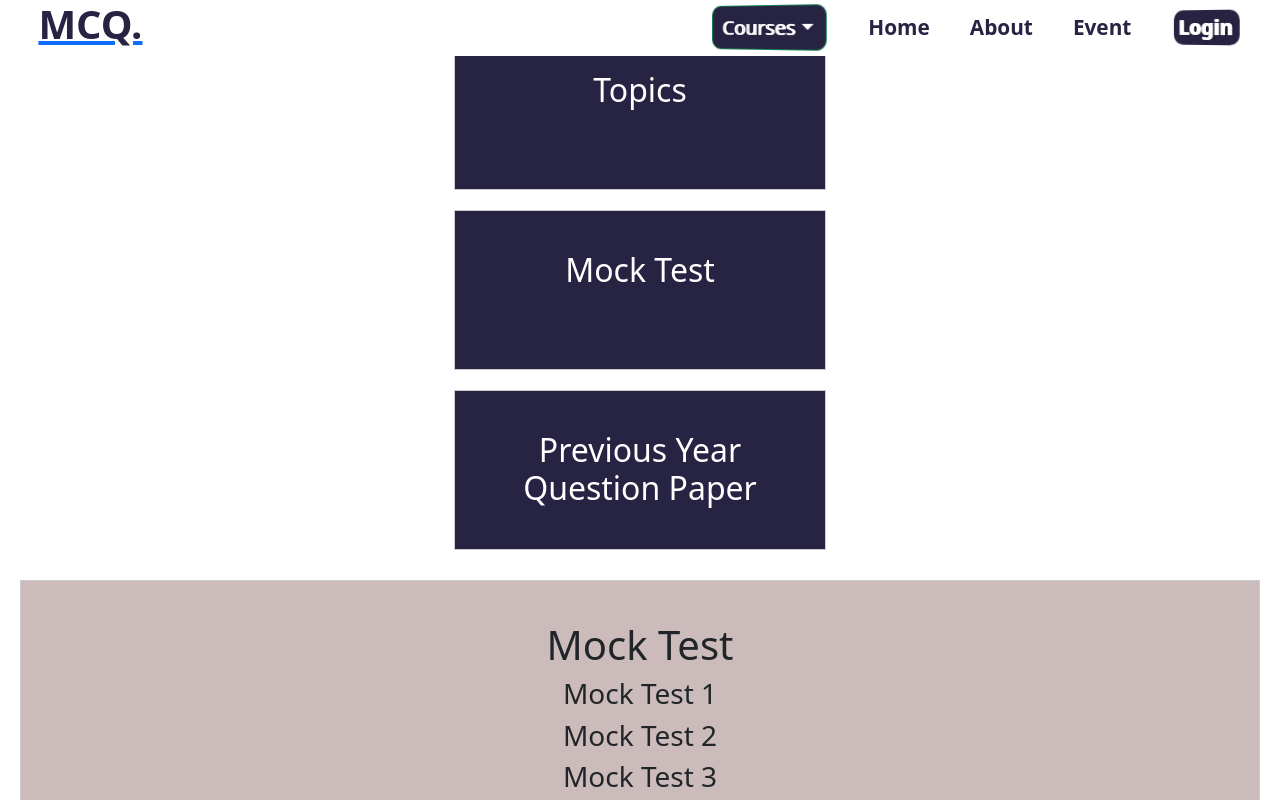
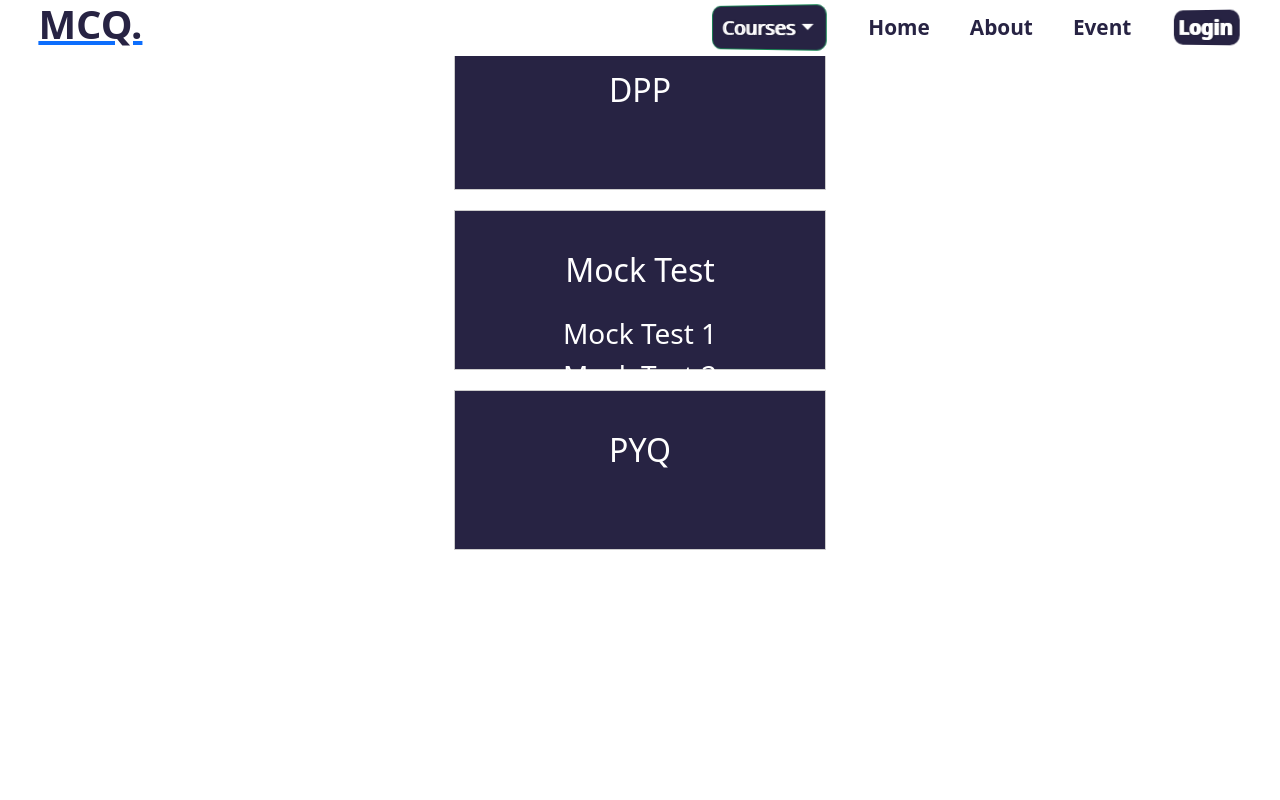
Before and after one commit to dhiraj-001/edu_web, a React (Vite) app: page /ADRE in a window 1280 px wide. Both pictures are taken after a click on the element "Mock Test". Shown: the top 800 px of the page. Built offline with nearby package versions, Linux system fonts and the light colour scheme.

Commit message:
Update ADRE.jsx

```diff
--- a/src/Component/ADRE.jsx
+++ b/src/Component/ADRE.jsx
@@ -1,15 +1,17 @@
 import React, { useState } from 'react';
-import '../CSS/ADRE.css';
+import '../CSS/SSC.css';/*THERE IS A AVAILABLE Adre.css with same css available*/
 
 function ADRE() {
   const [activeSection, setActiveSection] = useState('');
   const [activeTopic, setActiveTopic] = useState('');
+  const [activeMockTest, setActiveMockTest] = useState('');
   const [activeQuestionPaper, setActiveQuestionPaper] = useState('');
   const [detailsContent, setDetailsContent] = useState('');
 
   const handleSectionClick = (section) => {
     setActiveSection(section);
     setActiveTopic('');
+    setActiveMockTest('');
     setActiveQuestionPaper('');
     setDetailsContent('');
   };
@@ -19,44 +21,60 @@ function ADRE() {
     setDetailsContent(`Details about ${topic}`);
   };
 
+  const handleMockTestClick = (mockTest) => {
+    setActiveMockTest(mockTest);
+    setDetailsContent(`Details about ${mockTest}`);
+  };
+
   const handleQuestionPaperClick = (year) => {
     setActiveQuestionPaper(year);
     setDetailsContent(`Details about Question Paper ${year}`);
   };
 
   const renderSection = () => {
-    if (detailsContent) {
-      return <div>{detailsContent}</div>;
-    }
-
     switch (activeSection) {
       case 'topics':
         return (
-          <div className='subject'>
-            <h1>Topics</h1>
-            <div className='sub' onClick={() => handleTopicClick('Math')}><h3>Mathematics</h3></div>
-            <div className='sub' onClick={() => handleTopicClick('Science')}><h3>Science</h3></div>
-            <div className='sub' onClick={() => handleTopicClick('History')}><h3>History</h3></div>
+          <div className="subject">
+            {activeTopic === '' ? (
+              <>
+                <div className="sub" onClick={() => handleTopicClick('Math')}><h3>Mathematics</h3></div>
+                <div className="sub" onClick={() => handleTopicClick('Science')}><h3>Science</h3></div>
+                <div className="sub" onClick={() => handleTopicClick('History')}><h3>History</h3></div>
+              </>
+            ) : (
+              <div className="details">{detailsContent}</div>
+            )}
           </div>
         );
       case 'mockTest':
         return (
-          <div className='subject'>
-            <h1>Mock Test</h1>
-            <div className='sub' onClick={() => setDetailsContent('Details about Mock Test 1')}><h3>Mock Test 1</h3></div>
-            <div className='sub' onClick={() => setDetailsContent('Details about Mock Test 2')}><h3>Mock Test 2</h3></div>
-            <div className='sub' onClick={() => setDetailsContent('Details about Mock Test 3')}><h3>Mock Test 3</h3></div>
+          <div className="subject">
+            {activeMockTest === '' ? (
+              <>
+                <div className="sub" onClick={() => handleMockTestClick('Mock Test 1')}><h3>Mock Test 1</h3></div>
+                <div className="sub" onClick={() => handleMockTestClick('Mock Test 2')}><h3>Mock Test 2</h3></div>
+                <div className="sub" onClick={() => handleMockTestClick('Mock Test 3')}><h3>Mock Test 3</h3></div>
+              </>
+            ) : (
+              <div className="details">{detailsContent}</div>
+            )}
           </div>
         );
       case 'previousYear':
         return (
-          <div className='subject'>
-            <h1>Previous Year Question Papers</h1>
-            {[2020, 2021, 2022, 2023, 2024, 2025].map((year) => (
-              <div className='sub' key={year} onClick={() => handleQuestionPaperClick(year)}>
-              <h3>  Question Paper {year}</h3>
-              </div>
-            ))}
+          <div className="subject">
+            {activeQuestionPaper === '' ? (
+              <>
+                {[2020, 2021, 2022, 2023, 2024, 2025].map((year) => (
+                  <div className="sub" key={year} onClick={() => handleQuestionPaperClick(year)}>
+                    <h3>Question Paper {year}</h3>
+                  </div>
+                ))}
+              </>
+            ) : (
+              <div className="details">{detailsContent}</div>
+            )}
           </div>
         );
       default:
@@ -66,11 +84,14 @@ function ADRE() {
 
   return (
     <div className="EXAM">
-      <div className='box1' onClick={() => handleSectionClick('topics')}><h2>Topics</h2></div>
-      <div className='box1' onClick={() => handleSectionClick('mockTest')}><h2>Mock Test</h2></div>
-      <div className='box1' onClick={() => handleSectionClick('previousYear')}><h2>Previous Year Question Paper</h2></div>
-      <div className="details">
-        {renderSection()}
+      <div className={`box1 ${activeSection === 'topics' ? 'active' : ''}`} onClick={() => handleSectionClick('topics')}>
+        <h2>DPP</h2>{activeSection === 'topics' && renderSection()}
+      </div>
+      <div className={`box1 ${activeSection === 'mockTest' ? 'active' : ''}`} onClick={() => handleSectionClick('mockTest')}>
+        <h2>Mock Test</h2>{activeSection === 'mockTest' && renderSection()}
+      </div>
+      <div className={`box1 ${activeSection === 'previousYear' ? 'active' : ''}`} onClick={() => handleSectionClick('previousYear')}>
+        <h2>PYQ</h2>{activeSection === 'previousYear' && renderSection()}
       </div>
     </div>
   );
```
